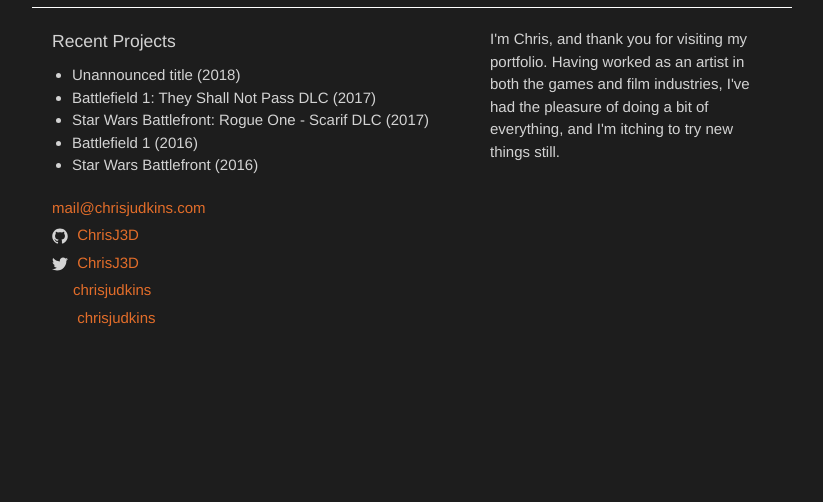
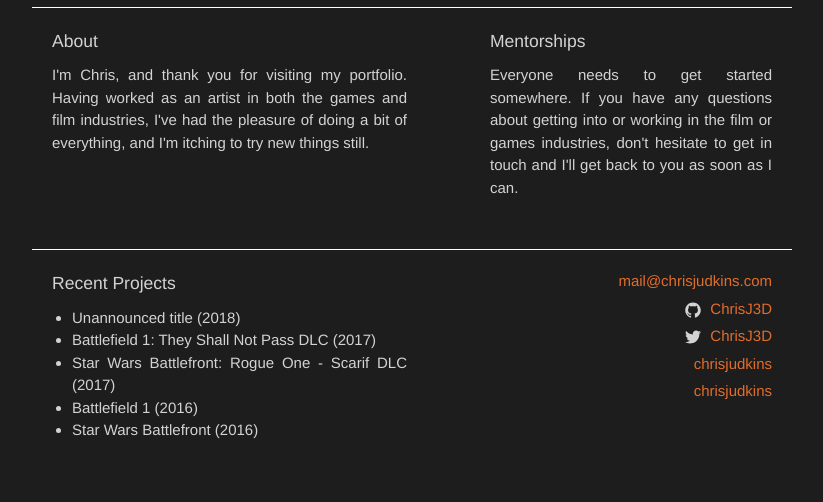
Before and after one commit to ChrisJ3D/Portfolio, a Jekyll site: the page built from index.md, in a window 1280 px wide. Shown: the part 674-1176 px from the top of the page, without its empty margins (228-1051 px from the left). Built offline with Jekyll 4.4.1, drawn with Linux system fonts in a browser that asks for light colours; before the commit the page ends 1063 px from its top, so only the background shows below that.

Commit message:
more work on footer, fixed syntax highlighting

```diff
--- /dev/null
+++ b/_includes/footer1.html
@@ -0,0 +1,21 @@
+<footer class="site-footer">
+  <div class="wrapper">
+    <div class="footer-col-wrapper">
+
+      <div class="footer-col footer-col-1">
+        <h3>About</h3>
+        <p>I'm Chris, and thank you for visiting my portfolio. Having worked as an artist in both the games and film industries, I've had the pleasure of doing a bit of everything, and I'm itching to try new things still.</p>
+
+      </div>
+
+      <div class="footer-col footer-col-2">
+          <h3>Mentorships</h3>
+          <p>Everyone needs to get started somewhere. If you have any questions about getting into or working in the film or games industries, don't hesitate to get in touch and I'll get back to you as soon as I can.</p>
+      </div>
+
+      <div class="footer-col footer-col-3">
+        {{ escape }}
+      </div>
+    </div>
+  </div>
+</footer>
--- /dev/null
+++ b/_includes/footer2.html
@@ -0,0 +1,54 @@
+<footer class="site-footer">
+  <div class="wrapper">
+    <div class="footer-col-wrapper">
+
+      <div class="footer-col footer-col-1">
+          <h3 id="recent-projects">Recent Projects</h3>
+          <ul>
+            <li>Unannounced title (2018)</li>
+            <li>Battlefield 1: They Shall Not Pass DLC (2017)</li>
+            <li>Star Wars Battlefront: Rogue One - Scarif DLC (2017)</li>
+            <li>Battlefield 1 (2016)</li>
+            <li>Star Wars Battlefront (2016)</li>
+          </ul>
+
+      </div>
+
+      <div class="footer-col footer-col-3">
+          <ul class="social-media-list">
+              {% if site.email %}
+              <li><a href="mailto:{{ site.email }}">{{ site.email }}</a></li>
+              {% endif %}
+
+              {% if site.github_username %}
+              <li>
+                {% include icon-github.html username=site.github_username %}
+              </li>
+              {% endif %}
+
+              {% if site.twitter_username %}
+              <li>
+                {% include icon-twitter.html username=site.twitter_username %}
+              </li>
+              {% endif %}
+
+              {% if site.linkedin_username %}
+              <li>
+                {% include icon-linkedin.html username=site.linkedin_username %}
+              </li>
+              {% endif %}
+
+              {% if site.vimeo_username %}
+              <li>
+                {% include icon-vimeo.html username=site.vimeo_username %}
+              </li>
+              {% endif %}
+            </ul>
+      </div>
+
+      <div class="footer-col footer-col-3">
+
+      </div>
+    </div>
+  </div>
+</footer>
--- a/_layouts/blog.html
+++ b/_layouts/blog.html
@@ -12,7 +12,6 @@
         <h2>
           <a class="post-link" href="{{ post.url | relative_url }}">{{ post.title | escape }}</a>
         </h2>
-        {{ post.content }}
       </li>
     {% endfor %}
   </ul>
--- a/_layouts/home.html
+++ b/_layouts/home.html
@@ -6,6 +6,8 @@
 
   {{ content }}
 
-  {% include footer.html %}
+  {% include footer1.html %}
+
+  {% include footer2.html %}
 
 </div>
--- a/_sass/minima/_base.scss
+++ b/_sass/minima/_base.scss
@@ -139,7 +139,7 @@
   @include relative-font-size(0.9375);
   border: 1px solid $grey-color-light;
   border-radius: 3px;
-  background-color: #eef;
+  background-color: rgb(40, 40, 40);
 }
 
 code {
--- a/_sass/minima/_layout.scss
+++ b/_sass/minima/_layout.scss
@@ -118,11 +118,13 @@
 .site-footer {
   border-top: 1px solid $grey-color-light;
   padding: $spacing-unit 0;
+  text-align: center;
 }
 
 .footer-heading {
   @include relative-font-size(1.125);
   margin-bottom: $spacing-unit / 2;
+  text-align: center;
 }
 
 .contact-list,
@@ -145,18 +147,24 @@
 }
 
 .footer-col-1 {
-  width: -webkit-calc(60% - (#{$spacing-unit} / 2));
-  width:         calc(60% - (#{$spacing-unit} / 2));
+  width: -webkit-calc(50% - (#{$spacing-unit} / 2));
+  width:         calc(50% - (#{$spacing-unit} / 2));
+  text-align: justify;
 }
 
 .footer-col-2 {
   width: -webkit-calc(40% - (#{$spacing-unit} / 2));
   width:         calc(40% - (#{$spacing-unit} / 2));
+  text-align: justify;
+  margin-left: 10%;
 }
 
 .footer-col-3 {
-  width: -webkit-calc(45% - (#{$spacing-unit} / 2));
-  width:         calc(45% - (#{$spacing-unit} / 2));
+  width: -webkit-calc(40% - (#{$spacing-unit} / 2));
+  width:         calc(40% - (#{$spacing-unit} / 2));
+  text-align: right;
+  margin-left: 10%;
+
 }
 
 @include media-query($on-laptop) {
@@ -169,6 +177,7 @@
   .footer-col-3 {
     width: -webkit-calc(100% - (#{$spacing-unit} / 2));
     width:         calc(100% - (#{$spacing-unit} / 2));
+    text-align: right;
   }
 }
 
--- a/_sass/minima/_syntax-highlighting.scss
+++ b/_sass/minima/_syntax-highlighting.scss
@@ -2,11 +2,11 @@
  * Syntax highlighting styles
  */
 .highlight {
-  background: #fff;
+  background: rgb(54, 54, 54);
   @extend %vertical-rhythm;
 
   .highlighter-rouge & {
-    background: #eef;
+    background: rgb(39, 39, 39);
   }
 
   .c     { color: #998; font-style: italic } // Comment
```
Also changed, not shown: _posts/2018-01-04-new-website.markdown (added, +25 -0 lines), _posts/2018-01-06-art-theory-for-visual-effects - Copy.markdown (added, +25 -0 lines).
